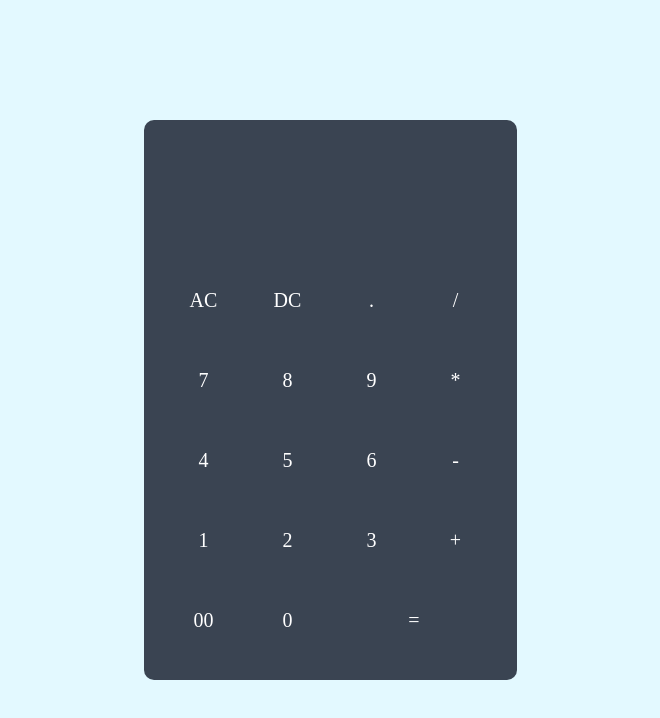
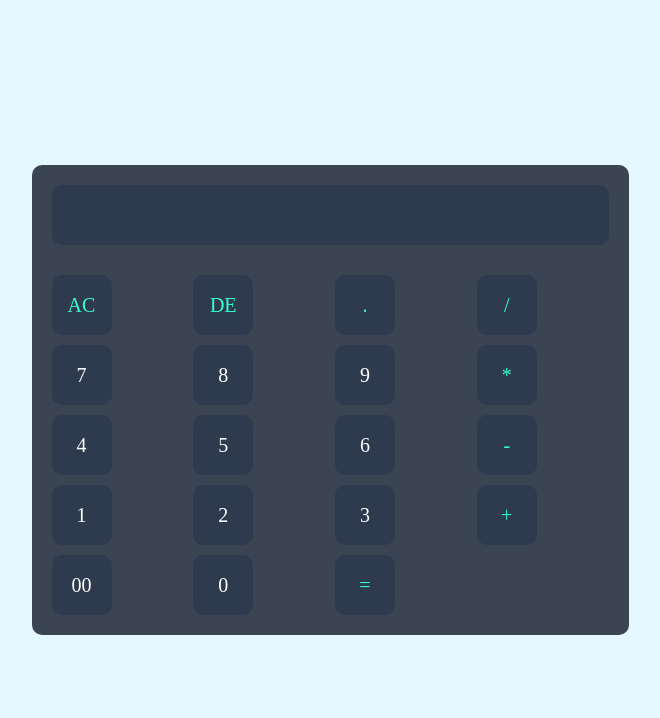
Before and after one commit to EchoSwift-12/simple-calculator, a plain HTML site: page index.html in a window 1280 px wide. Shown: the whole page, without its empty margins (310-970 px from the left). Drawn offline with Linux system fonts and the light colour scheme.

Commit message:
added functionality

```diff
--- a/index.html
+++ b/index.html
@@ -1,6 +1,5 @@
 <!DOCTYPE html>
 <html lang="en">
-
 <head>
     <meta charset="UTF-8">
     <meta name="viewport" content="width=device-width, initial-scale=1.0">
@@ -15,40 +14,33 @@
                 <div class="display">
                     <input type="text" name="display">
                 </div>
-                <div>
-                    <input type="button" value="AC">
-                    <input type="button" value="DC">
-                    <input type="button" value=".">
-                    <input type="button" value="/">
-                </div>
-                <div>
-                    <input type="button" value="7">
-                    <input type="button" value="8">
-                    <input type="button" value="9">
-                    <input type="button" value="*">
-                </div>
-                <div>
-                    <input type="button" value="4">
-                    <input type="button" value="5">
-                    <input type="button" value="6">
-                    <input type="button" value="-">
-                </div>
-                <div>
-                    <input type="button" value="1">
-                    <input type="button" value="2">
-                    <input type="button" value="3">
-                    <input type="button" value="+">
-                </div>
-                <div>
-                    <input type="button" value="00">
-                    <input type="button" value="0">
-                    <input type="button" value="=" class="equal">
-                </div>
+                <input type="button" value="AC" onclick="display.value = ''" class="operator">
+                <input type="button" value="DE" onclick="display.value = display.value.toString().slice(0,-1)" class="operator">
+                <input type="button" value="." onclick="display.value += '.'" class="operator">
+                <input type="button" value="/" onclick="display.value += '/'" class="operator">
+
+                <input type="button" value="7" onclick="display.value += '7'">
+                <input type="button" value="8" onclick="display.value += '8'">
+                <input type="button" value="9" onclick="display.value += '9'">
+                <input type="button" value="*" onclick="display.value += '*'" class="operator">
+
+                <input type="button" value="4" onclick="display.value += '4'">
+                <input type="button" value="5" onclick="display.value += '5'">
+                <input type="button" value="6" onclick="display.value += '6'">
+                <input type="button" value="-" onclick="display.value += '-'" class="operator">
+
+                <input type="button" value="1" onclick="display.value += '1'">
+                <input type="button" value="2" onclick="display.value += '2'">
+                <input type="button" value="3" onclick="display.value += '3'">
+                <input type="button" value="+" onclick="display.value += '+'" class="operator">
+
+                <input type="button" value="00" onclick="display.value += '00'">
+                <input type="button" value="0" onclick="display.value += '0'">
+                <input type="button" value="=" onclick="display.value = eval(display.value)" class="equal operator">
             </form>
         </div>
     </div>
 
     <script src="app.js"></script>
 </body>
-
 </html>
--- a/style.css
+++ b/style.css
@@ -4,47 +4,58 @@
     font-family: 'Poppins', 'sans-serif';
     box-sizing: border-box;
 }
+
 .container {
     height: 100vh;
     width: 100%;
-    background:#e3f9ff;
+    background: #e3f9ff;
     display: flex;
     align-items: center;
     justify-content: center;
 }
+
 .calculator {
     background: #3a4452;
     padding: 20px;
     border-radius: 10px;
 }
+
+.calculator form {
+    display: grid;
+    grid-template-columns: repeat(4, 1fr);
+    gap: 10px;
+}
+
 .calculator form input {
     border: 0;
     outline: 0;
     height: 60px;
     width: 60px;
     border-radius: 10px;
-    box-shadow: -8px -8px -8px rgba(11, 141, 132, 0.1), 5px 5px 5px rgba(0, 0, 0, 0.2);
-    background:transparent;
+    box-shadow: -8px -8px -15px rgba(11, 141, 132, 0.1), 5px 5px 15px rgba(0, 0, 0, 0.2);
+    background: #2e3b4e; /* Adjusted to make shadows visible */
     font-size: 20px;
     cursor: pointer;
-    margin: 10px;
-    color:#fff;
+    color: #fff;
 }
-form .display{
-    display: flex;
-    justify-content: flex-end;
-    margin: 20px 0;
+
+form .display {
+    grid-column: span 4; /* Make display span across all columns */
+    margin-bottom: 20px;
 }
-form.display input{
+
+form .display input {
     text-align: right;
-    flex:1;
+    width: 100%;
     font-size: 45px;
-    box-shadow: none ;
+    box-shadow: none;
 }
-form input.equal{
-    width: 145px;
+
+form input.equal {
+    grid-column: span 2; /* Make the equal button span 2 columns */
+    background: #2e3b4e;
 }
-form input.equal{
-    width: 145px;
 
+form input.operator {
+    color: #33ffd8;
 }
```
